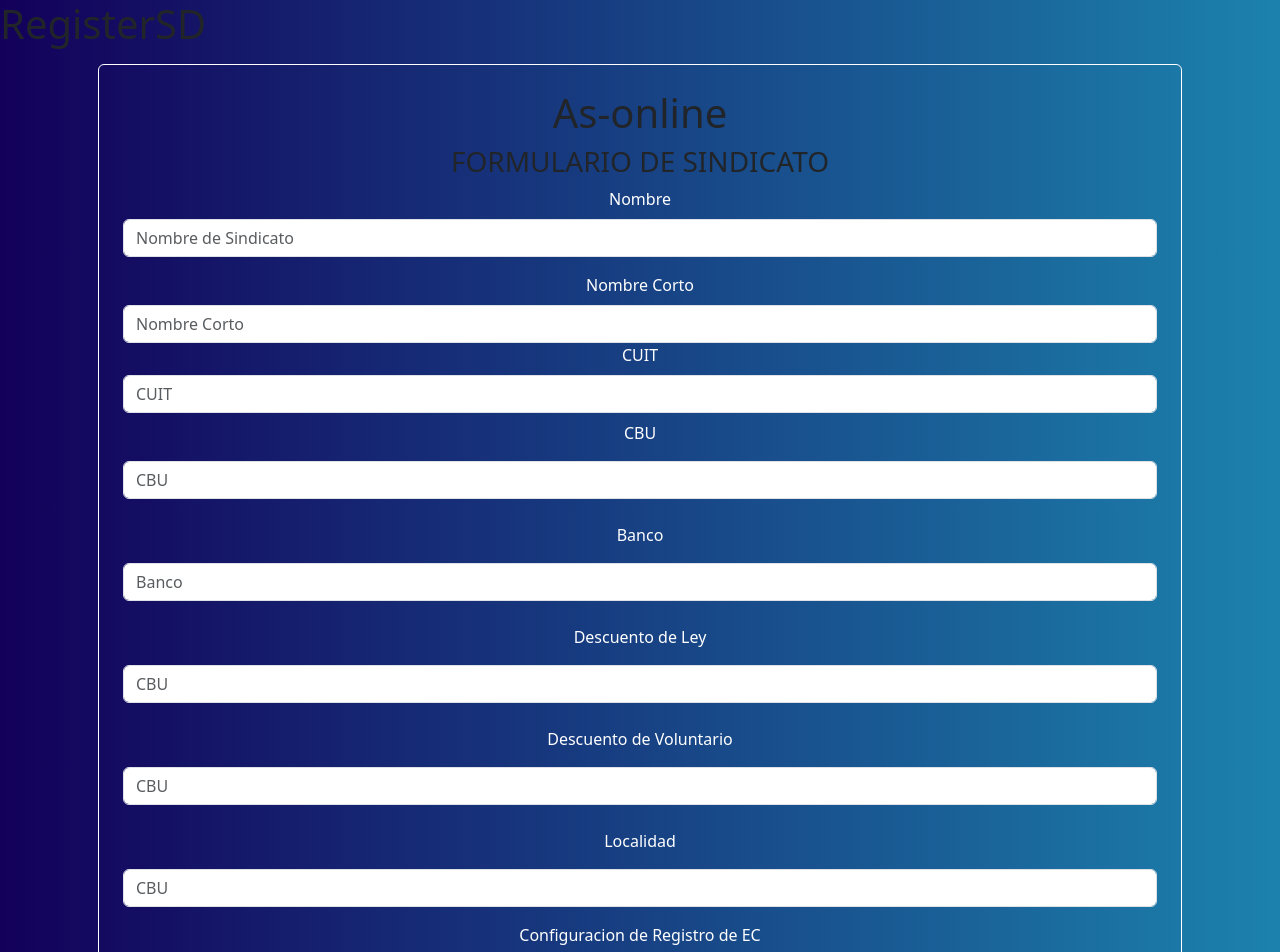
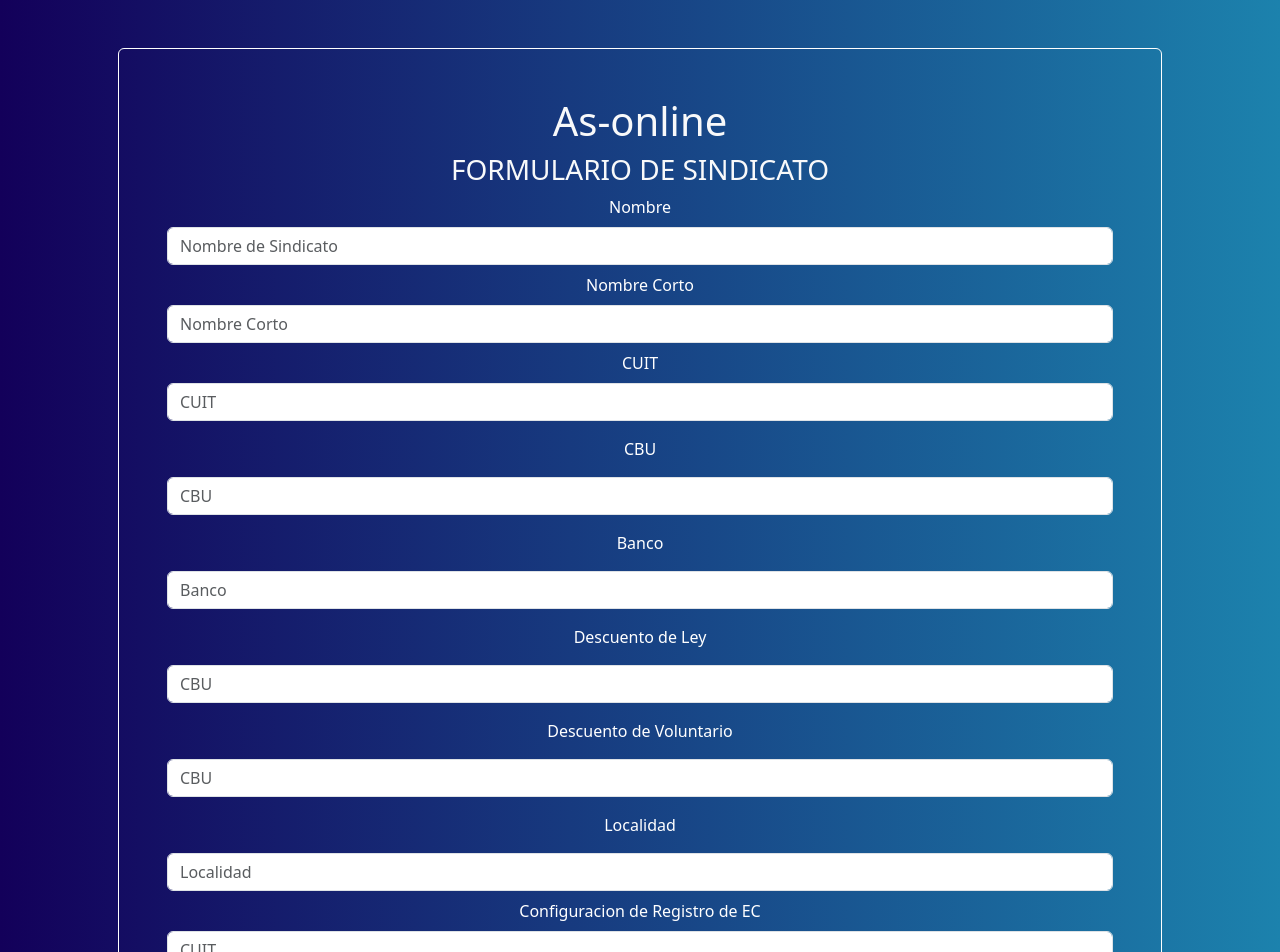
Before and after one commit to Mausach/AS-ONLINE-FRONT-Demo, a React (Vite) app: page /registroSindicato in a window 1280 px wide. Shown: the top 952 px of the page. Built offline with nearby package versions, Linux system fonts and the light colour scheme.

Commit message:
componente de carta y menu laterial creadas para desarrllorar

```diff
--- a/src/pages/HomeLogin/Componentes/FromularioLogin.jsx
+++ b/src/pages/HomeLogin/Componentes/FromularioLogin.jsx
@@ -48,7 +48,7 @@ export const ForularioLogin = () => {
 
             <h1 className=''>
 
-                    As-online
+                    AS-online
                 </h1>
 
                 <h3 className=''>
--- a/src/pages/RegisterSD/Componentes/FormularioRegisterSD.css
+++ b/src/pages/RegisterSD/Componentes/FormularioRegisterSD.css
@@ -1,3 +1,4 @@
 label {
     color: white;
+
 }
--- a/src/pages/RegisterSD/Componentes/FormularioRegisterSD.jsx
+++ b/src/pages/RegisterSD/Componentes/FormularioRegisterSD.jsx
@@ -39,14 +39,14 @@ export const FormularioSD = () => {
   };
 
   return (
-    <div className="container-sm">
+    <div className="container-sm p-5" >
       <form
-        className="p-5 p-sm-4 rounded text-center border border-white m-3"
+        className="p-5 p-sm-5 rounded text-center border border-white text-light"
         onSubmit={onSubmit}
       >
         <h1 className="">As-online</h1>
 
-        <h3 className="">
+        <h3 className="text-light">
           {/* <i className="bi bi-person-circle"> </i> */}
           FORMULARIO DE SINDICATO
         </h3>
@@ -61,7 +61,7 @@ export const FormularioSD = () => {
         <input
           type="text"
           name="Nombre"
-          className="form-control mb-3"
+          className="form-control mb-2"
           placeholder="Nombre de Sindicato"
           maxLength={30}
         //   value={user.email}
@@ -74,7 +74,7 @@ export const FormularioSD = () => {
         <input
           type="text"
           name="Nombre Corto"
-          className="form-control"
+          className="form-control mb-2"
           placeholder="Nombre Corto"
           minLength={5}
           maxLength={20}
@@ -90,7 +90,7 @@ export const FormularioSD = () => {
         <input
           type="number"
           name="CUIT"
-          className="form-control"
+          className="form-control mb-2"
           placeholder="CUIT"
           minLength={5}
           maxLength={20}
@@ -103,7 +103,7 @@ export const FormularioSD = () => {
         </label>
           <input type="number"
           name="CBU"
-          className="form-control mb-3"
+          className="form-control mb-2"
           placeholder="CBU"
           maxLength={30}
           // value={user.email}
@@ -114,7 +114,7 @@ export const FormularioSD = () => {
         </label>
           <input type="text"
           name="Banco"
-          className="form-control mb-3"
+          className="form-control mb-2"
           placeholder="Banco"
           maxLength={30}
           // value={user.email}
@@ -125,7 +125,7 @@ export const FormularioSD = () => {
         </label>
           <input type="number"
           name="CBU"
-          className="form-control mb-3"
+          className="form-control mb-2 "
           placeholder="CBU"
           maxLength={30}
           // value={user.email}
@@ -136,7 +136,7 @@ export const FormularioSD = () => {
         </label>
           <input type="number"
           name="CBU"
-          className="form-control mb-3"
+          className="form-control mb-2"
           placeholder="CBU"
           maxLength={30}
           // value={user.email}
@@ -145,10 +145,10 @@ export const FormularioSD = () => {
           <label for="exampleFormControlInput1" className="form-label p-2">
             Localidad
         </label>
-          <input type="number"
-          name="CBU"
-          className="form-control mb-3 text-white"
-          placeholder="CBU"
+          <input type="text"
+          name="localidad"
+          className="form-control mb-2"
+          placeholder="Localidad"
           maxLength={30}
           // value={user.email}
         //   onChange={onInputChange}
@@ -160,7 +160,7 @@ export const FormularioSD = () => {
         <input
           type="text"
           name="CUIT"
-          className="form-control"
+          className="form-control mb-2"
           placeholder="CUIT"
           minLength={5}
           maxLength={20}
@@ -174,7 +174,7 @@ export const FormularioSD = () => {
         <input
           type="number"
           name="logo"
-          className="form-control"
+          className="form-control mb-2"
           placeholder="logo de su sindicato"
           minLength={5}
           maxLength={20}
@@ -203,5 +203,7 @@ export const FormularioSD = () => {
         </label>
       </form>
     </div>
+
+
   );
 };
--- a/src/pages/RegisterSD/RegisterSD.jsx
+++ b/src/pages/RegisterSD/RegisterSD.jsx
@@ -6,7 +6,6 @@ import { FormularioSD } from "./Componentes/FormularioRegisterSD";
 export const RegisterSD = () => {
   return (
     <div>
-      <h1>RegisterSD</h1>
       <FormularioSD/>
 
     </div>
```
Also changed, not shown: src/pages/MenuEC/Cards.jsx (added, +20 -0 lines), src/pages/MenuSindicato/MenuSD.jsx (added, +7 -0 lines).
